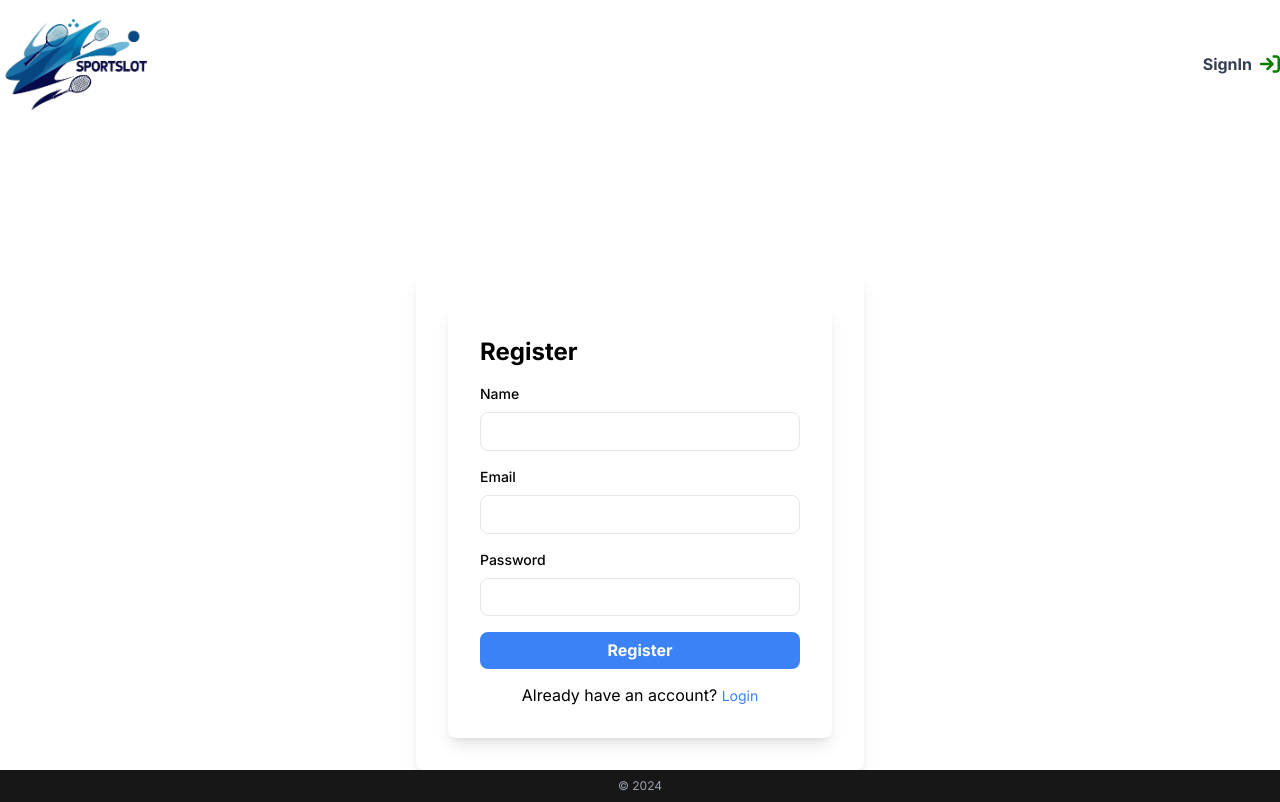
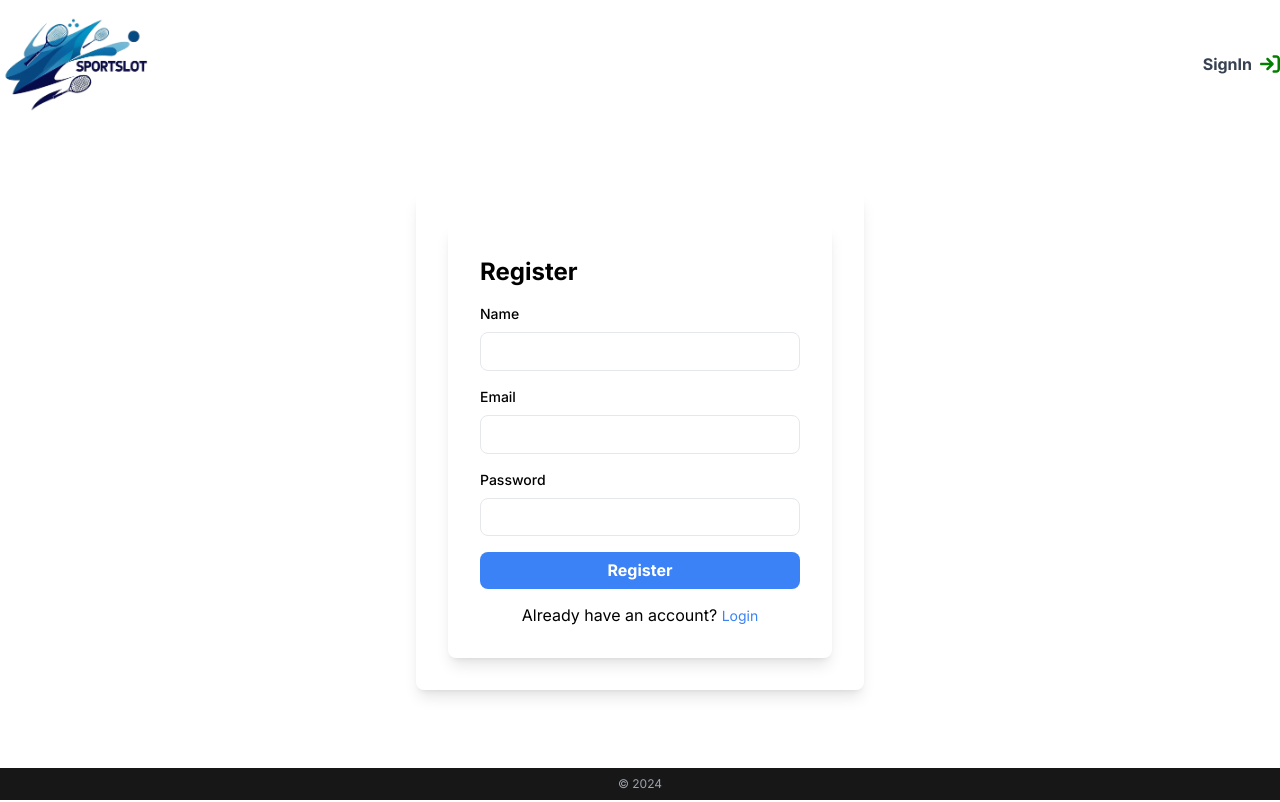
Before and after one commit to mahmudulhasan5050/sports_client, a React (Create React App) app: page /signup in a window 1280 px wide. Built offline with nearby package versions, Linux system fonts and the light colour scheme.

Commit message:
11:48 17/02/25 final

```diff
--- a/src/page/SighUp.tsx
+++ b/src/page/SighUp.tsx
@@ -37,7 +37,7 @@ const SignUp = () => {
 
     return (
         <div className="flex items-center justify-center">
-            <div className="w-full max-w-md p-8 space-y-4 mt-24 md:mt-40 shadow-lg rounded-lg">
+            <div className="w-full max-w-md p-8 space-y-4 mt-24 md:mt-20 shadow-lg rounded-lg">
                 <form onSubmit={handleSubmit} className="w-full max-w-md p-8 space-y-4 bg-white shadow-lg rounded-lg">
                     <h2 className="text-2xl font-bold">Register</h2>
                     {error && <p className="text-center text-red-500">{error}</p>}
--- a/src/page/client/Home.tsx
+++ b/src/page/client/Home.tsx
@@ -7,6 +7,7 @@ import { useUser } from '../../context/UserContext'
 import heroImage from '../../assets/home2.jpg'
 import heroPic from '../../assets/hero1.svg'
 import homePic from '../../assets/2.jpg'
+
 
 const Home = () => {
     const navigate = useNavigate()
```
